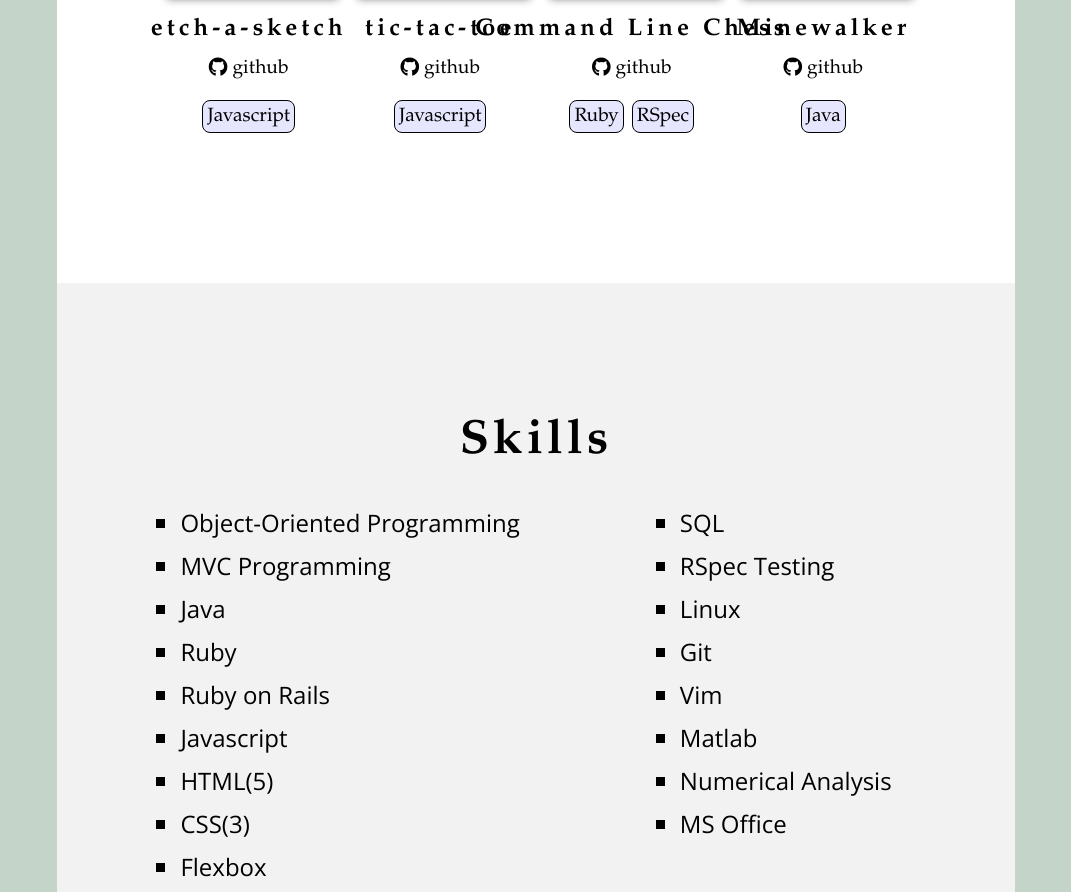
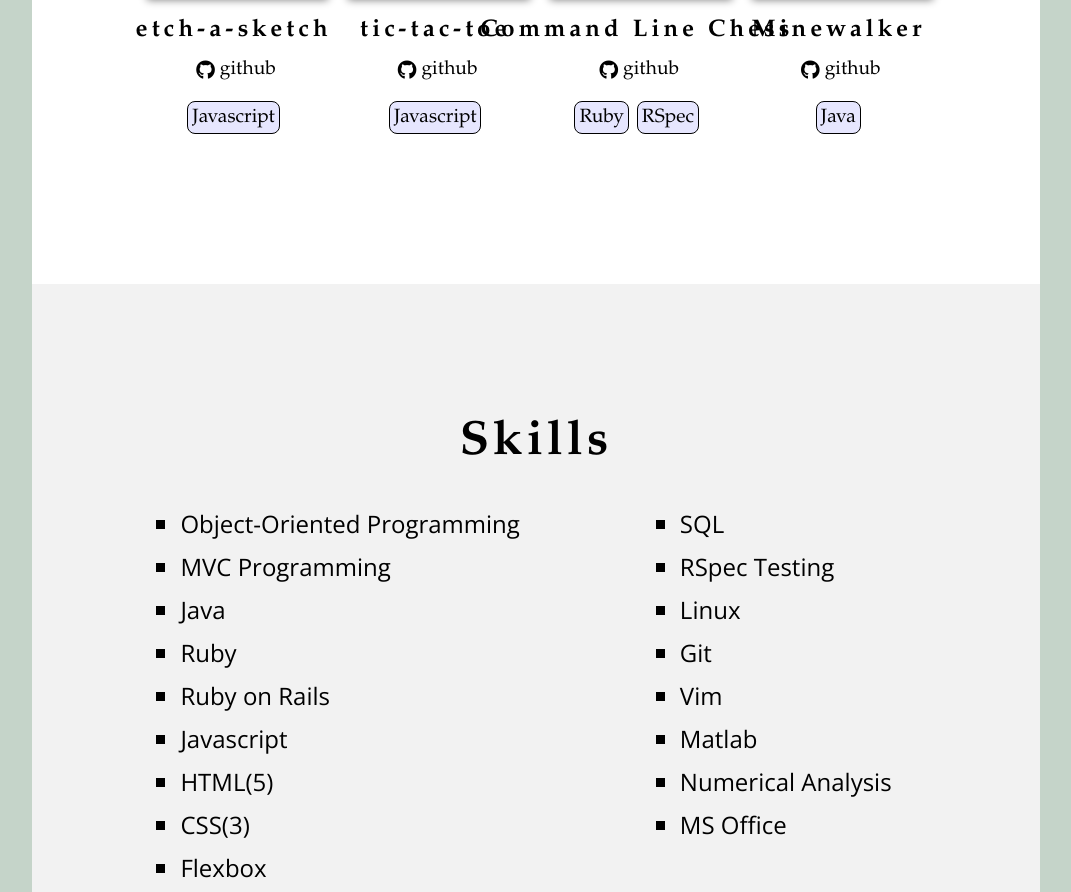
Before and after one commit to ericmailr/resume, a website: page index.html in a window 1280 px wide. Shown: the part 2200-3092 px from the top of the page, without its empty margins (94-1165 px from the left). Drawn offline with nearby package versions, Linux system fonts and the light colour scheme.

Commit message:
change font-size in work experience

```diff
--- a/styles.css
+++ b/styles.css
@@ -137,15 +137,14 @@ nav ul li:hover {
 }
 
 #container {
-    margin: 0 12%;
+    margin: 0 10%;
+    width: 80%;
     margin-top: 130px;
     background-color: white;
     display: flex;
     flex-direction: column;
     align-items: center;
 }
-
-
 
 /* added so navigation anchor isn't covered by header */
 .section-container {
@@ -267,7 +266,7 @@ img {
 }
 
 #more-projects .github-link i {
-    margin-right: 5px;
+    margin: auto 5px;
 }
 
 
@@ -302,6 +301,7 @@ h4 {
 #job-list {
     list-style: none;
     width: 100%;
+    font-size: .9em;
 }
 
 #job-list > li {
```
